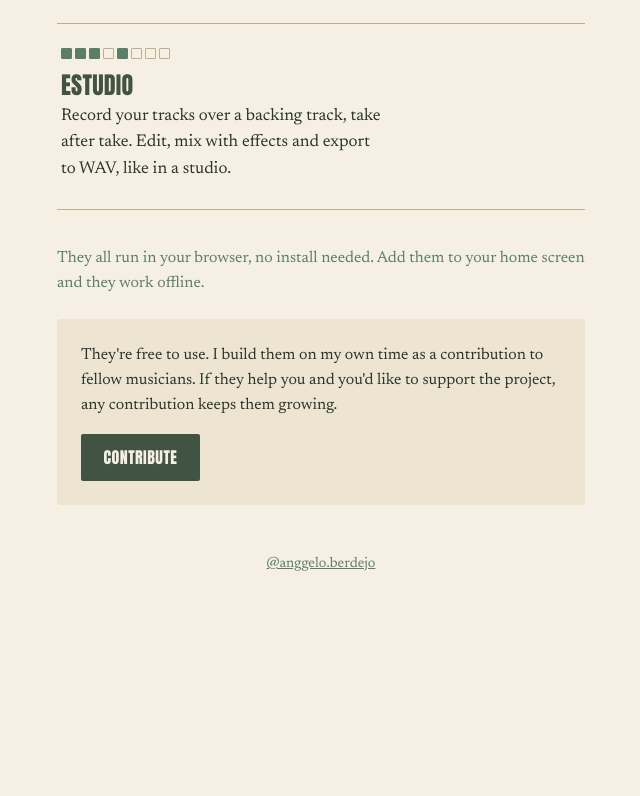
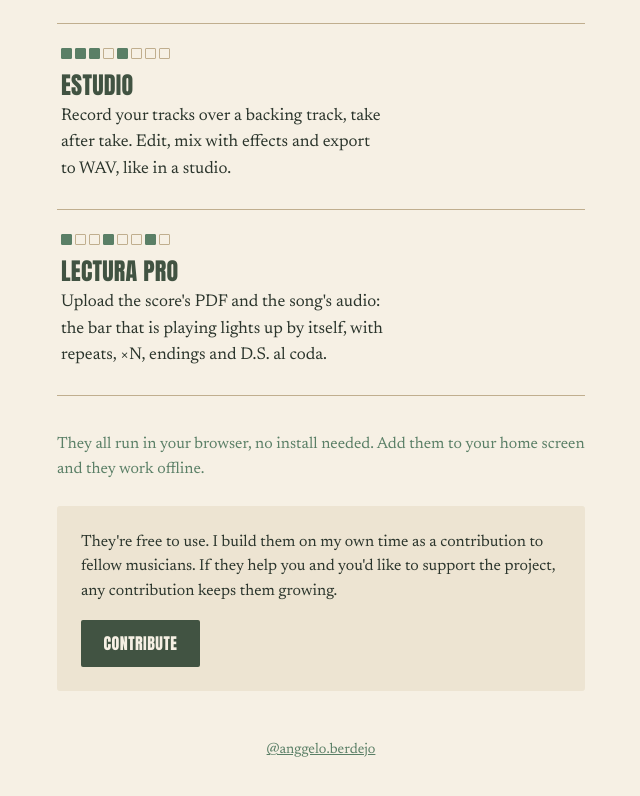
Before and after one commit to anggeloberdejo1-byte/apps, a plain HTML site: page index.html in a window 1280 px wide. Shown: the part 1227-2023 px from the top of the page, without its empty margins (319-959 px from the left). Before the commit the page ends 1873 px from the top, so only its background shows below. Drawn offline with Linux system fonts and the light colour scheme.

Commit message:
Agregar Lectura Pro: la partitura sigue a la canción

```diff
--- a/index.html
+++ b/index.html
@@ -4,7 +4,7 @@
 <meta charset="utf-8">
 <meta name="viewport" content="width=device-width, initial-scale=1">
 <title>Herramientas para músicos — Anggelo Berdejo</title>
-<meta name="description" content="Afinador Pro, Plan de Estudio, Metrónomo multipercusión, Velocidad Pro, Ensayo y Estudio. Apps gratuitas para músicos, hechas por Anggelo Berdejo.">
+<meta name="description" content="Afinador Pro, Plan de Estudio, Metrónomo multipercusión, Velocidad Pro, Ensayo, Estudio y Lectura Pro. Apps gratuitas para músicos, hechas por Anggelo Berdejo.">
 <meta property="og:title" content="Herramientas para músicos — Anggelo Berdejo">
 <meta property="og:description" content="Afinador Pro, Plan de Estudio y Metrónomo multipercusión. Gratis, funcionan en el navegador.">
 <meta property="og:type" content="website">
@@ -270,6 +270,13 @@
          data-en="Record your tracks over a backing track, take after take. Edit, mix with effects and export to WAV, like in a studio.">Graba tus pistas encima de una base, una toma tras otra. Edita, mezcla con efectos y exporta en WAV, como en un estudio.</p>
     </a>
 
+    <a class="app" href="https://anggeloberdejo1-byte.github.io/Lectura-pro/">
+      <span class="tira" aria-hidden="true"><i class="on"></i><i></i><i></i><i class="on"></i><i></i><i></i><i class="on"></i><i></i></span>
+      <h2 class="nombre">Lectura Pro</h2>
+      <p data-es="Sube el PDF de la partitura y el audio de la canción: el compás que suena se marca solo, con repeticiones, ×N, casillas y D.S. al coda."
+         data-en="Upload the score's PDF and the song's audio: the bar that is playing lights up by itself, with repeats, ×N, endings and D.S. al coda.">Sube el PDF de la partitura y el audio de la canción: el compás que suena se marca solo, con repeticiones, ×N, casillas y D.S. al coda.</p>
+    </a>
+
   </nav>
 
   <p class="nota"
```
